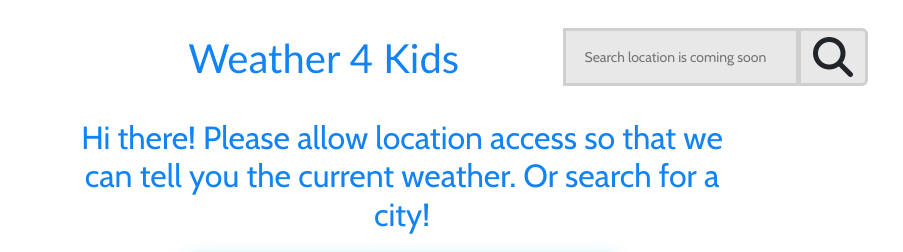
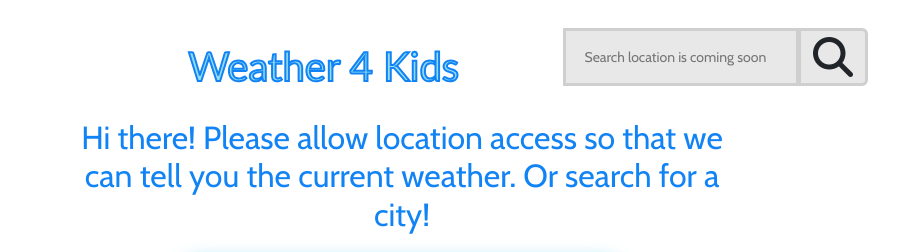
Before and after one commit to DaleFielding/weather4kids, a website with bundled scripts: page index.html in a window 1280 px wide. Shown: the top 252 px of the page, 238-1141 px from the left. Built offline with nearby package versions, Linux system fonts and the light colour scheme; no server answers; a web font is replaced by a local one.

Commit message:
Style: add text stroke and change color of site name

```diff
--- a/assets/css/style.css
+++ b/assets/css/style.css
@@ -97,7 +97,12 @@ header {
 
 .site-name {
   text-align: center;
+}
 
+.site-name h1 {
+  color: var(--my-light-blue);
+  -webkit-text-stroke-width: 2px;
+  -webkit-text-stroke-color: var(--my-blue);
 }
 
 .search-container input {
--- a/index.html
+++ b/index.html
@@ -48,7 +48,7 @@
         <!-- /Logo -->
         <!-- Site Name -->
         <div class="col-6 site-name">
-          <h1>Weather 4 Kids</h1>
+          <h1 class="m-0">Weather 4 Kids</h1>
         </div>
         <!-- /Site Name -->
         <!-- Searchbar -->
```
